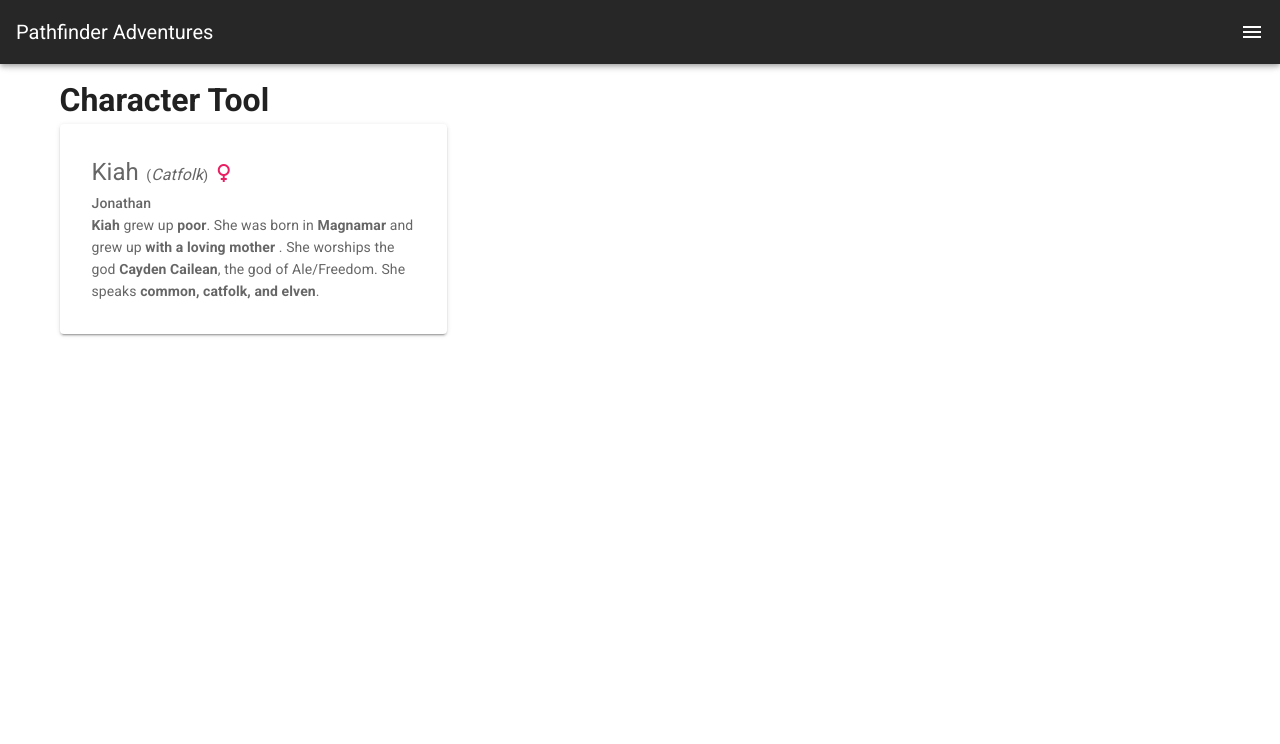
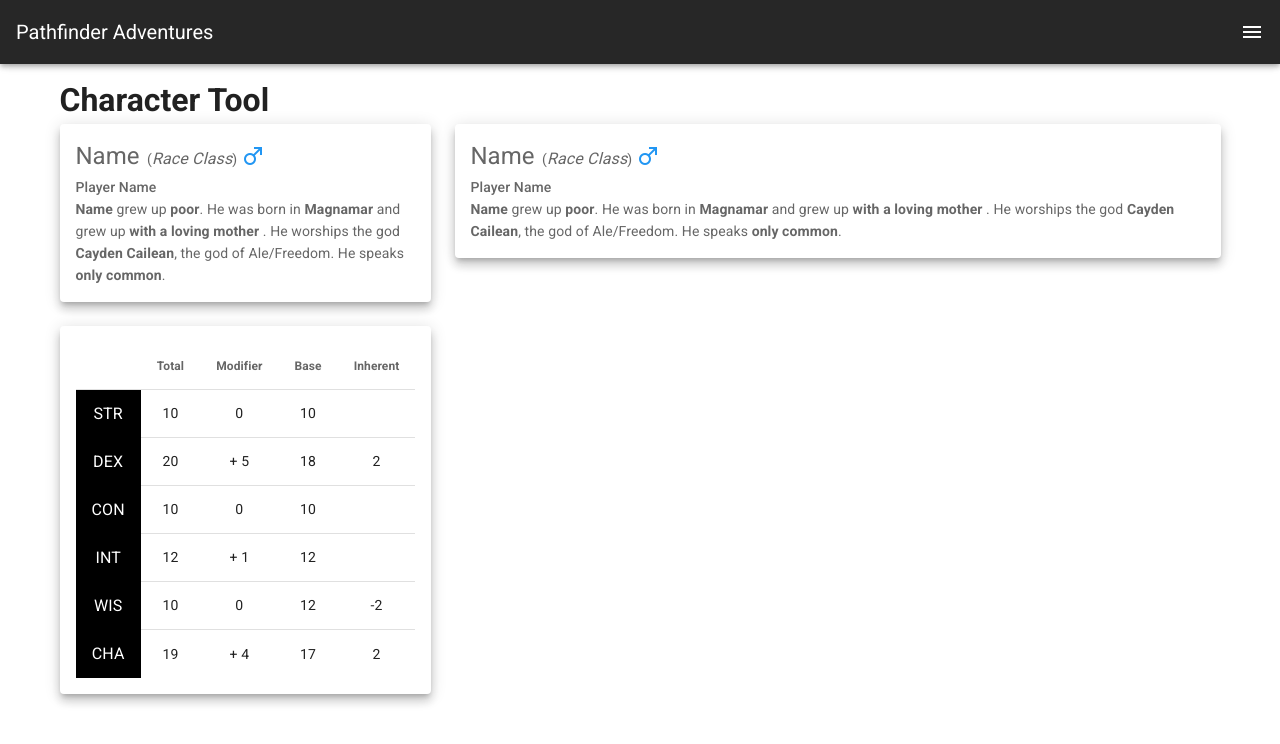
Before and after one commit to jhfernan/Pathfinder-Adventure, a Nuxt app: page /character_tool in a window 1280 px wide. Shown: the top 744 px of the page. Built offline with nearby package versions, Linux system fonts and the light colour scheme.

Commit message:
Updated basic info and added ability and stat component

```diff
--- /dev/null
+++ b/components/character/AbilityScore.vue
@@ -0,0 +1,106 @@
+<template>
+	<v-card :class="`elevation-${elevation}`">
+		<v-card-text>
+			<v-simple-table>
+				<template v-slot:default>
+					<thead>
+						<tr>
+							<th></th>
+							<th class="text-center">Total</th>
+							<th class="text-center">Modifier</th>
+							<th class="text-center">Base</th>
+							<th class="text-center">Inherent</th>
+							<th class="text-center">Enhance</th>
+							<th class="text-center">Misc</th>
+						</tr>
+					</thead>
+					<tbody class="text-center">
+						<tr v-for="(stat, key, i) in character.stats" :key="i">
+							<th class="black subtitle-1 text-center text-uppercase white--text">
+								{{ key }}
+							</th>
+							<td>{{ total(stat, key) }}</td>
+							<td>
+								{{ modifier(stat, key) > 0 ? '+' : modifier(stat, key) < 0 ? '-' : '' }}
+								{{ modifier(stat, key) }}
+							</td>
+							<td>{{ stat }}</td>
+							<td>{{ inherentStats[key] ? inherentStats[key] : '' }}</td>
+							<td>{{ enhanceStats[key] ? enhanceStats[key] : '' }}</td>
+							<td>{{ miscellaneousStats[key] ? miscellaneousStats[key] : '' }}</td>
+						</tr>
+					</tbody>
+				</template>
+			</v-simple-table>
+		</v-card-text>
+	</v-card>
+</template>
+
+<script>
+import util from '~/components/helpers/character'
+
+export default {
+	data () {
+		return {
+			inherentStats: util.inherentStats[this.character.race]
+		}
+	},
+	methods: {
+		modifier (stat, type) {
+			let res = Math.floor(
+				(stat + (this.inherentStats[type]
+					? this.inherentStats[type]
+					: 0)
+				) / 2) - 5
+			return res
+		},
+		total (stat, type) {
+			let res = stat
+			res += this.inherentStats[type]
+				? this.inherentStats[type]
+				: 0
+			res += this.enhanceStats[type]
+				? this.enhanceStats[type]
+				: 0
+			res += this.miscellaneousStats[type]
+				? this.miscellaneousStats[type]
+				: 0
+			return res
+		}
+	},
+	props: {
+		character: {
+			type: Object,
+			default: function () {
+				return {
+					stats: {
+						str: 10,
+						dex: 18,
+						con: 10,
+						int: 12,
+						wis: 12,
+						cha: 17
+					},
+					race: 'catfolk',
+				}
+			}
+		},
+		elevation: {
+			type: Number,
+			default: 7
+		},
+		enhanceStats: {
+			type: Object,
+			default: function () {
+				return {}
+			}
+		},
+		miscellaneousStats: {
+			type: Object,
+			default: function () {
+				return {}
+			}
+		},
+	}
+}
+</script>
--- a/components/character/BasicInfo.vue
+++ b/components/character/BasicInfo.vue
@@ -1,10 +1,9 @@
 <template>
-	<v-card>
-		<v-card-text>
+	<v-card :class="`elevation-${elevation}`">
 		<v-card-text>
 			<div>
 				<span class="headline mr-1">{{ character.name }}</span>
-					(<em class="subtitle-1">{{ character.race }}</em>)
+				(<em class="subtitle-1 text-capitalize">{{ character.race }} {{ character.class }}</em>)
 				<v-icon class="pb-2" :color="character.gender ? 'blue' : 'pink'">
 					mdi-gender-{{ character.gender ? 'male' : 'female' }}
 				</v-icon>
@@ -15,7 +14,7 @@
 				&& character.background.occupation
 				&& character.background.birthPlace
 				&& character.background.parents
-					&& diety">
+				&& diety && languages">
 				<span><strong>{{ character.name }}</strong> grew up <strong>{{ character.background.affluence }}</strong>. </span>
 				<span>{{ character.gender ? 'He' : 'She' }} was born in </span>
 				<span><strong>{{ character.background.birthPlace }}</strong> and grew up </span>
@@ -38,8 +37,6 @@
 				<span> {{ character.gender ? 'He' : 'She' }} speaks <strong>{{ languages }}</strong>.</span>
 			</div>
 			<div v-else>Background not completed yet.</div>
-			</v-card-text>
-
 		</v-card-text>
 	</v-card>
 </template>
@@ -90,26 +87,29 @@ export default {
 			type: Object,
 			default: function () {
 				return {
-					name: 'Kiah',
-					race: 'Catfolk',
-					gender: false,
-					player: 'Jonathan',
+					name: 'Name',
+					race: 'race',
+					class: 'class',
+					gender: true,
+					player: 'Player Name',
 					background: {
 						affluence: 'poor',
 						birthPlace: 'Magnamar',
 						diety: 'Cayden Cailean',
 						languages: [
 							'common',
-							'catfolk',
-							'elven'
 						],
-						occupation: 'Singer',
+						occupation: 'Dancer',
 						parents: 'one',
 						parent: false,
 					},
 				}
 			}
 		},
+		elevation: {
+			type: Number,
+			default: 7
+		},
 	}
 }
 </script>
--- /dev/null
+++ b/components/helpers/character.js
@@ -0,0 +1,10 @@
+export default {
+	modifierHelper: (stat) => Math.floor(stat / 2) - 5,
+	inherentStats: {
+		catfolk: {
+			dex: 2,
+			wis: -2,
+			cha: 2
+		}
+	},
+}
--- a/pages/character_tool.vue
+++ b/pages/character_tool.vue
@@ -1,15 +1,21 @@
 <template>
 	<v-container>
 		<h1>Character Tool</h1>
-		<v-layout>
-			<v-flex xs12 md6 lg4>
-				<basic-info />
-			</v-flex>
-		</v-layout>
+		<v-row>
+			<v-col xs="12" md="4">
+				<basic-info :character="character" />
+				<div class="py-3"></div>
+				<ability-score />
+			</v-col>
+			<v-col xs="12" md="8">
+				<basic-info :character="character" />
+			</v-col>
+		</v-row>
 	</v-container>
 </template>
 
 <script>
+import AbilityScore from '~/components/character/AbilityScore'
 import BasicInfo from '~/components/character/BasicInfo'
 
 export default {
@@ -20,6 +26,6 @@ export default {
 		})
 		.catch(err => { error({ statusCode: '404', message: 'Could not find Character info' }) })
 	},
-	components: { BasicInfo }
+	components: { AbilityScore, BasicInfo },
 }
 </script>
--- a/static/character.json
+++ b/static/character.json
@@ -1,14 +1,22 @@
 {
 	"name": "Kiah",
 	"player": "Jonathan",
-	"race": "Catfolk",
+	"race": "catfolk",
+	"class": "bard",
 	"gender": false,
-	"occupation": "Singer",
-	"languages": [
-		"common",
-		"catfolk",
-		"elven"
-	],
+	"background": {
+		"affluence": "poor",
+		"birthPlace": "Magnamar",
+		"diety": "Cayden Cailean",
+		"languages": [
+			"common",
+			"catfolk",
+			"elven"
+		],
+		"occupation": "Singer",
+		"parents": "one",
+		"parent": false
+	},
 	"stats": {
 		"str": 10,
 		"dex": 18,
```
Lines whose indentation alone changed are shown as unchanged.
